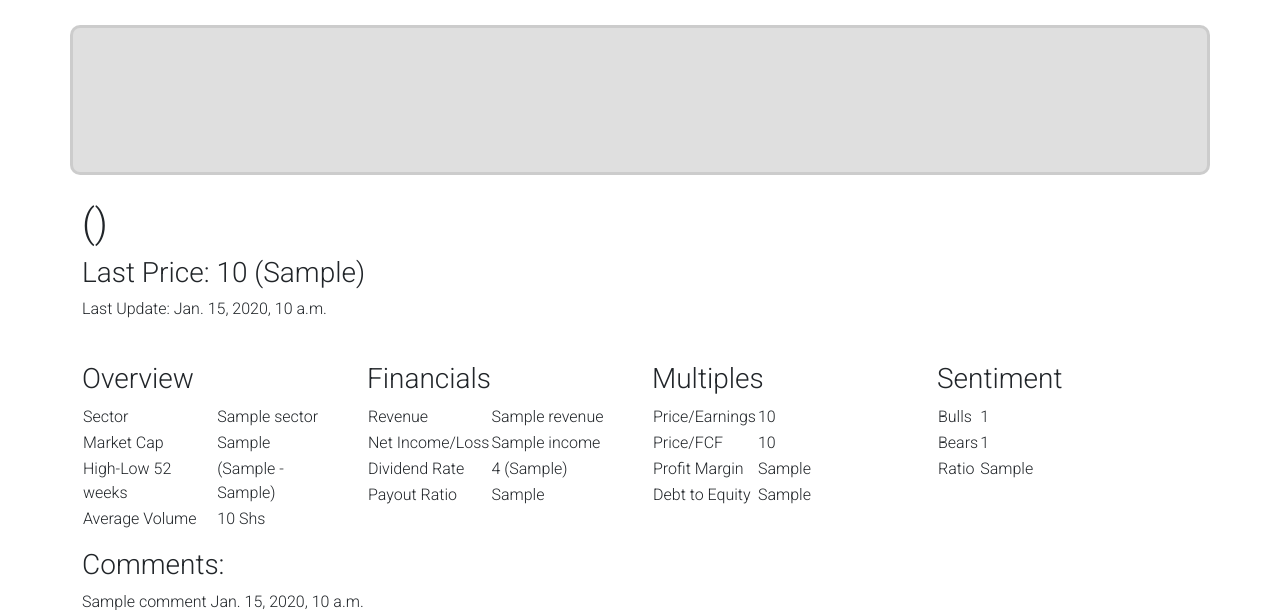
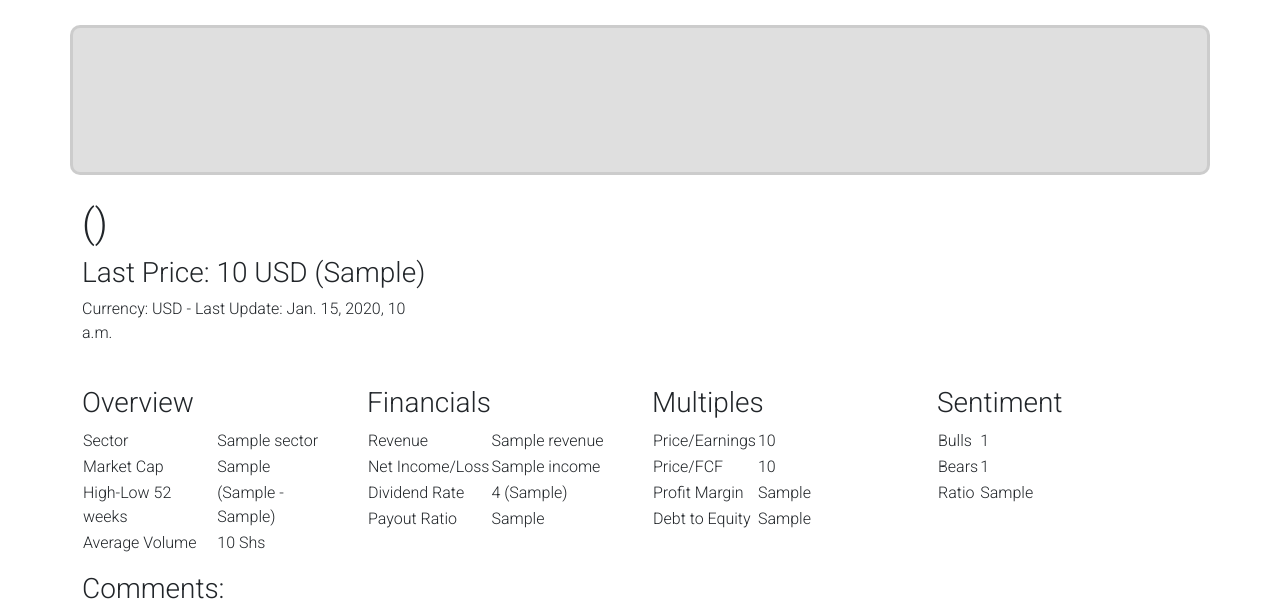
Before and after one commit to MaxRan92/StockBook, a Django app: template templates/stock_detail.html in a window 1280 px wide. Shown: the part 58-668 px from the top of the page. Run offline with Django 3.2, Linux system fonts and the light colour scheme; tables that the repository leaves empty hold one stand-in row (values such as "Sample post"); the template is opened without the code that fills it: values that come from a table or form of the project are taken from there, most other values are stand-ins (such as "Sample title", 1, 10 or a date in 2020); some libraries are stand-ins or nearby versions.

Commit message:
Get Currency data from yfinance api, add to stock_detail.html

```diff
--- a/stockdata/views.py
+++ b/stockdata/views.py
@@ -72,6 +72,7 @@ class StockDetail(View):
         self.get_stock_info(stockinfo.ticker)
 
         # Overview
+        currency = self.stock_data["summaryDetail"]["currency"]
         sector = self.stock_data["summaryProfile"]["sector"]
         market_cap = self.stock_data["price"]["marketCap"]
         market_cap_formatted = millify(market_cap)
@@ -130,6 +131,7 @@ class StockDetail(View):
                 "dividend_rate": dividend_rate,
                 "dividend_yield": dividend_yield,
                 "payout_ratio": payout_ratio,
+                "currency": currency,
             },
         )
 
--- a/templates/stock_detail.html
+++ b/templates/stock_detail.html
@@ -21,8 +21,8 @@
 
                 <!-- asset title goes in these h1 tags -->
                 <h1 class="asset-title">{{ stockinfo.title }} ({{ stockinfo.ticker }})</h1>
-                <h3>Last Price: <span>{{ last_trade_price }} ({{ daily_perf }})</span></h3>
-                <p>Last Update: <span>{{ last_trade_datetime }}</span></p>
+                <h3>Last Price: <span>{{ last_trade_price }} {{ currency }} ({{ daily_perf }})</span></h3>
+                <p>Currency: {{ currency}} - Last Update: <span>{{ last_trade_datetime }}</span></p>
             </div>
             <div class="col-md-8">
                 <p>{{ stockinfo.description | safe }}</p>
```
